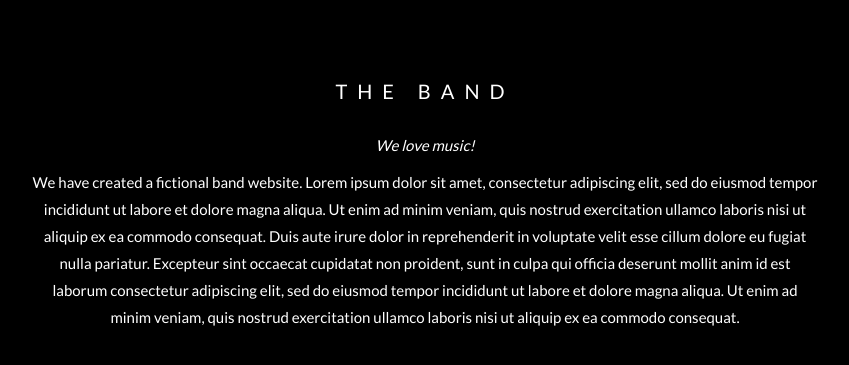
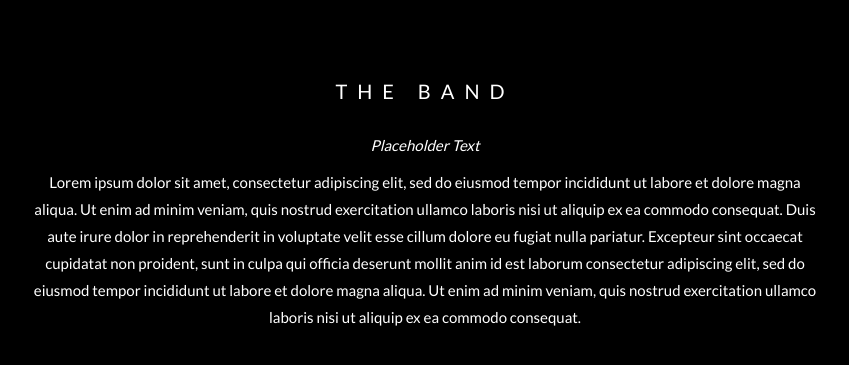
Before and after one commit to streetpennies/streetpennies.github.io, a plain HTML site: page index.html in a window 1280 px wide. Shown: the part 760-1125 px from the top of the page, without its empty margins (215-1064 px from the left). Drawn offline with nearby package versions, Linux system fonts and the light colour scheme.

Commit message:
update index

```diff
--- a/index.html
+++ b/index.html
@@ -221,8 +221,8 @@
 <!-- Container (The Band Section) -->
 <div id="band" class="container text-center">
   <h3>THE BAND</h3>
-  <p><em>We love music!</em></p>
-  <p>We have created a fictional band website. Lorem ipsum dolor sit amet, consectetur adipiscing elit, sed do eiusmod tempor incididunt ut labore et dolore magna aliqua. Ut enim ad minim veniam, quis nostrud exercitation ullamco laboris nisi ut aliquip ex ea commodo consequat. Duis aute irure dolor in reprehenderit in voluptate velit esse cillum dolore eu fugiat nulla pariatur. Excepteur sint occaecat cupidatat non proident, sunt in culpa qui officia deserunt mollit anim id est laborum consectetur adipiscing elit, sed do eiusmod tempor incididunt ut labore et dolore magna aliqua. Ut enim ad minim veniam, quis nostrud exercitation ullamco laboris nisi ut aliquip ex ea commodo consequat.</p>
+  <p><em>Placeholder Text</em></p>
+  <p>Lorem ipsum dolor sit amet, consectetur adipiscing elit, sed do eiusmod tempor incididunt ut labore et dolore magna aliqua. Ut enim ad minim veniam, quis nostrud exercitation ullamco laboris nisi ut aliquip ex ea commodo consequat. Duis aute irure dolor in reprehenderit in voluptate velit esse cillum dolore eu fugiat nulla pariatur. Excepteur sint occaecat cupidatat non proident, sunt in culpa qui officia deserunt mollit anim id est laborum consectetur adipiscing elit, sed do eiusmod tempor incididunt ut labore et dolore magna aliqua. Ut enim ad minim veniam, quis nostrud exercitation ullamco laboris nisi ut aliquip ex ea commodo consequat.</p>
   <br>
 
 <div class="row">
@@ -355,7 +355,7 @@
 <!-- Container (Contact Section) -->
 <div id="contact" class="container">
   <h3 class="text-center">Contact</h3>
-  <p class="text-center"><em>We love our fans!</em></p>
+  <p class="text-center"><em>Placeholder text</em></p>
 
   <div class="row">
     <div class="col-md-4">
```
